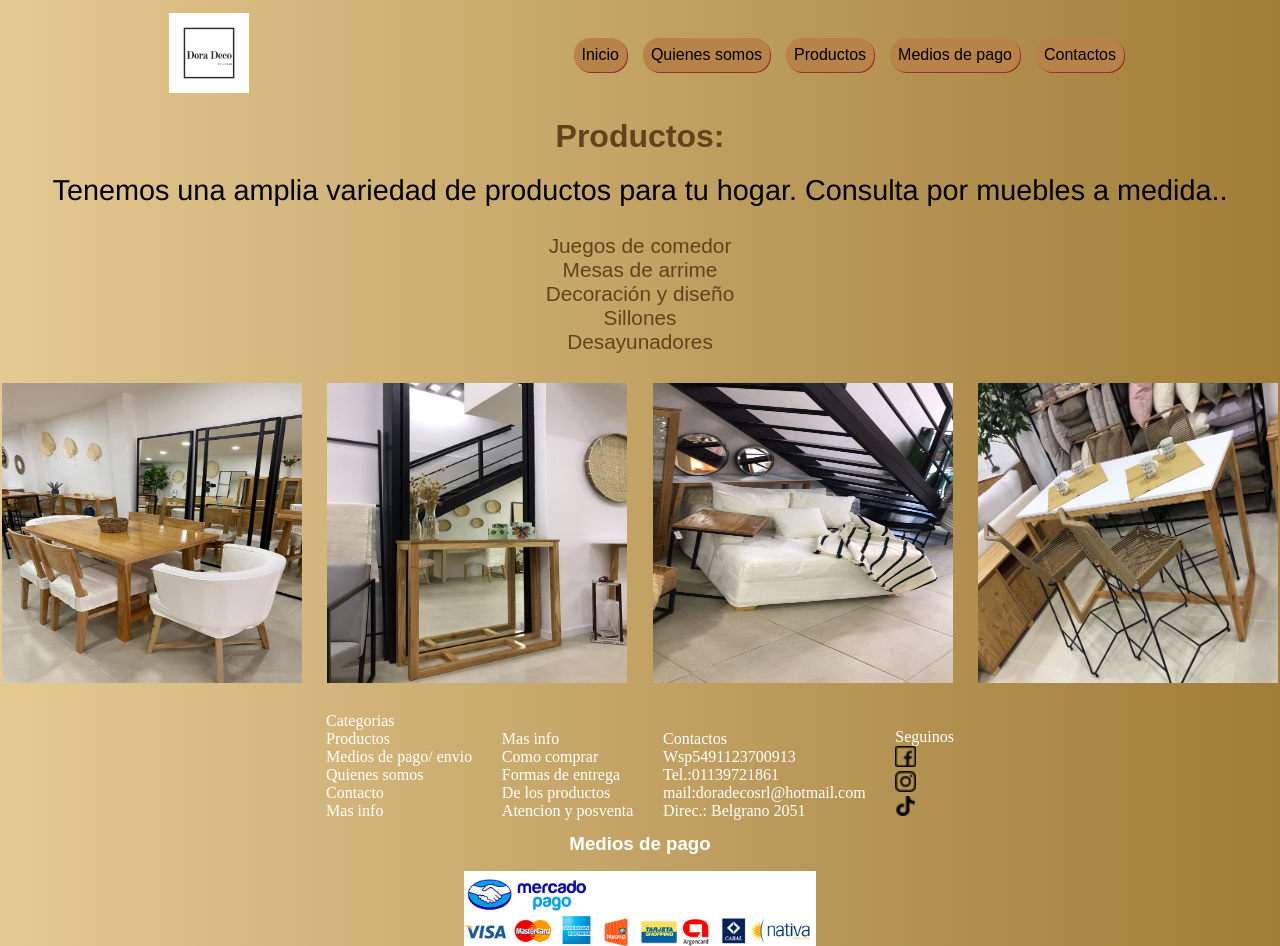
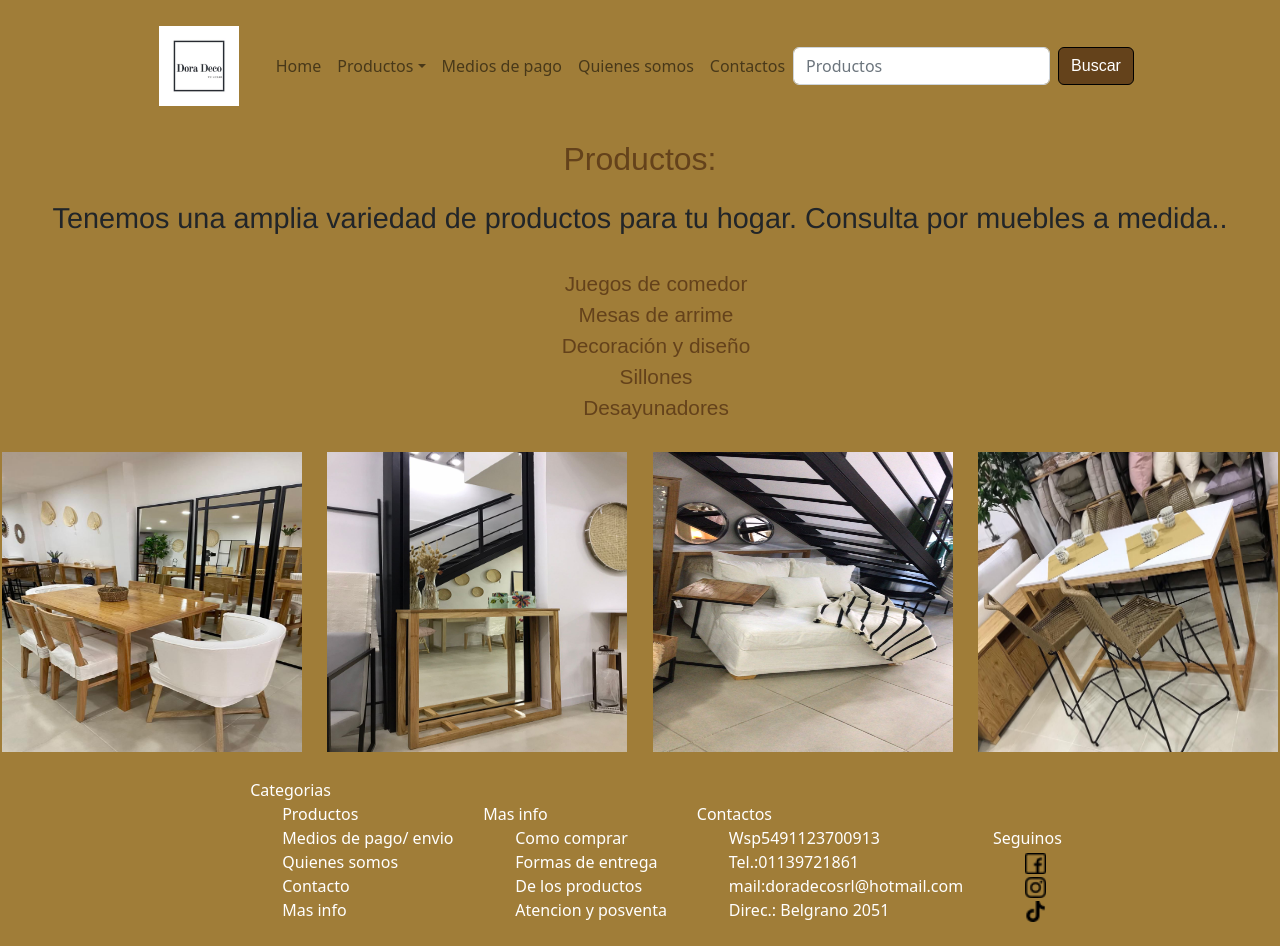
Before and after one commit to Emi-Morini/DoraDeco, a plain HTML site: page PAGES/productos.html in a window 1280 px wide. Shown: the top 946 px of the page. Drawn offline with nearby package versions, Linux system fonts and the light colour scheme; a web font is replaced by a local one.

Commit message:
agregando BT

```diff
--- a/CSS/style.css
+++ b/CSS/style.css
@@ -408,6 +408,20 @@ header{
 }
 
 /* Productos */
+.div-body{
+    background-color: #a07d38;
+}
+
+.estilo-nav{
+    background-color: #a07d38;
+}
+
+.estilo-button{
+    background-color:  rgb(100, 66, 27);
+    font-family: 'Kdam Thmor Pro', sans-serif;
+    color: white;
+    border-color: black;
+}
 
 .produc{
     display: grid;
--- a/PAGES/productos.html
+++ b/PAGES/productos.html
@@ -4,6 +4,8 @@
     <meta charset="UTF-8">
     <meta http-equiv="X-UA-Compatible" content="IE=edge">
     <meta name="viewport" content="width=device-width, initial-scale=1.0">
+    <!-- CSS only -->
+    <link href="https://cdn.jsdelivr.net/npm/bootstrap@5.2.0-beta1/dist/css/bootstrap.min.css" rel="stylesheet" integrity="sha384-0evHe/X+R7YkIZDRvuzKMRqM+OrBnVFBL6DOitfPri4tjfHxaWutUpFmBp4vmVor" crossorigin="anonymous">
     <title>Productos</title>
     <link rel="icon" href="../IMG/logo.jpeg">
     <link rel="stylesheet" href="../CSS/style.css">
@@ -13,31 +15,63 @@
 </head>
 <body>
 
-    <header>
+    <div class="div-body">
 
-        <div class="colorInicial">
-            <a href="./productos.html"><img class="logo" src="../IMG/logo.jpeg" alt="logo"></a>
+        <header class="container-fluid">
+
+            <div class="row">
+
+
+                <nav class="navbar navbar-expand-lg col-12 estilo-nav">
+
+                    <div class="container-fluid">
+                        <a class="navbar-brand" href="./productos.html"><img class="logo" src="../IMG/logo.jpeg" alt="logo"></a>
+                        <button class="navbar-toggler" type="button" data-bs-toggle="collapse" data-bs-target="#navbarScroll" aria-controls="navbarScroll" aria-expanded="false"        aria-label="Toggle navigation">
+                            <span class="navbar-toggler-icon"></span>
+                        </button>
+                        <div class="collapse navbar-collapse" id="navbarScroll">
+                            <ul class="navbar-nav me-auto my-2 my-lg-0 navbar-nav-scroll" style="--bs-scroll-height: 100px;">
+
+                                <li class="nav-item">
+                                    <a class="nav-link" href="../index.html">Home</a>
+                                </li>
+
+                                <li class="nav-item dropdown estilo-li">
+                                    <a class="nav-link dropdown-toggle" href="../PAGES/productos.html" role="button" data-bs-toggle="dropdown" aria-expanded="false"> Productos</a>
+                                    <ul class="dropdown-menu">
+                                        <li><a class="dropdown-item" href="#">Sillones</a></li>
+                                        <li><a class="dropdown-item" href="#">Juegos de comedor</a></li>
+                                        <li><a class="dropdown-item" href="#">Decoración</li>
+                                        <li><a class="dropdown-item" href="#">Mesas de arrime</a></li>
+                                        <li><a class="dropdown-item" href="#">Desayunadores</a></li>
+                                        <li><a class="dropdown-item" href="#">Racks</a></li>
+                                    </ul>
+                                </li>
+
+                                <li class="nav-item estilo-li">
+                                    <a class="nav-link" href="../PAGES/mediosdepago.html">Medios de pago</a>
+                                </li>
+
+                                <li class="nav-item estilo-li">
+                                    <a class="nav-link" href="../PAGES/quienessomos.html">Quienes somos</a>
+                                </li>
+
+                                <li class="nav-item estilo-li">
+                                    <a class="nav-link" href="../PAGES/contactos.html">Contactos</a>
+                                </li>
+
+
+
+                            </ul>
+                            <form class="d-flex" role="search">
+                            <input class="form-control me-2" type="search" placeholder="Productos" aria-label="Search">
+                            <button class="btn btn-outline-success estilo-button" type="submit">Buscar</button>
+                            </form>
                         </div>
+                    </div>
+                </nav>
 
-        <nav class="menu">
-            <ul>
-                <li>
-                    <a href="../index.html">Inicio</a>
-                </li>
-                <li>
-                    <a href="../PAGES/quienessomos.html">Quienes somos</a>
-                </li>
-                <li>
-                    <a href="../PAGES/productos.html">Productos</a>
-                </li>
-                <li>
-                    <a href="../PAGES/mediosdepago.html">Medios de pago</a>
-                </li>
-                <li>
-                    <a href="../PAGES/contactos.html">Contactos</a>
-                </li>
-            </ul>
-        </nav>
+            </div>
 
         </header>
 
@@ -119,5 +153,8 @@
             <p class="parrafoFooter">Copyright 2022 Todos los derechos reservados</p>
         </footer>
 
+        <!-- JavaScript Bundle with Popper -->
+        <script src="https://cdn.jsdelivr.net/npm/bootstrap@5.2.0/dist/js/bootstrap.bundle.min.js" integrity="sha384-A3rJD856KowSb7dwlZdYEkO39Gagi7vIsF0jrRAoQmDKKtQBHUuLZ9AsSv4jD4Xa" crossorigin="anonymous"></script>
+    </div>
 </body>
 </html>
```
Lines whose indentation alone changed are shown as unchanged.
